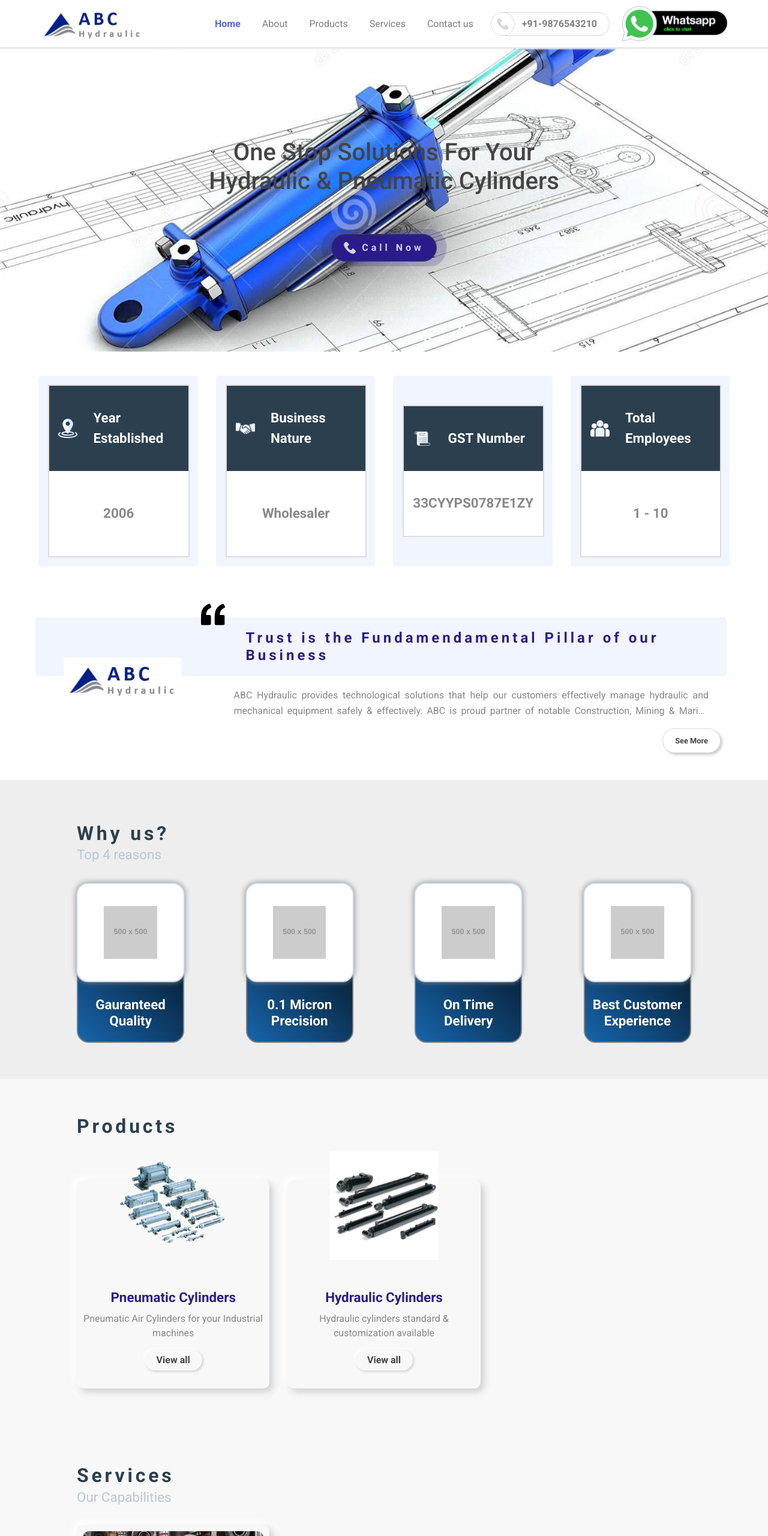
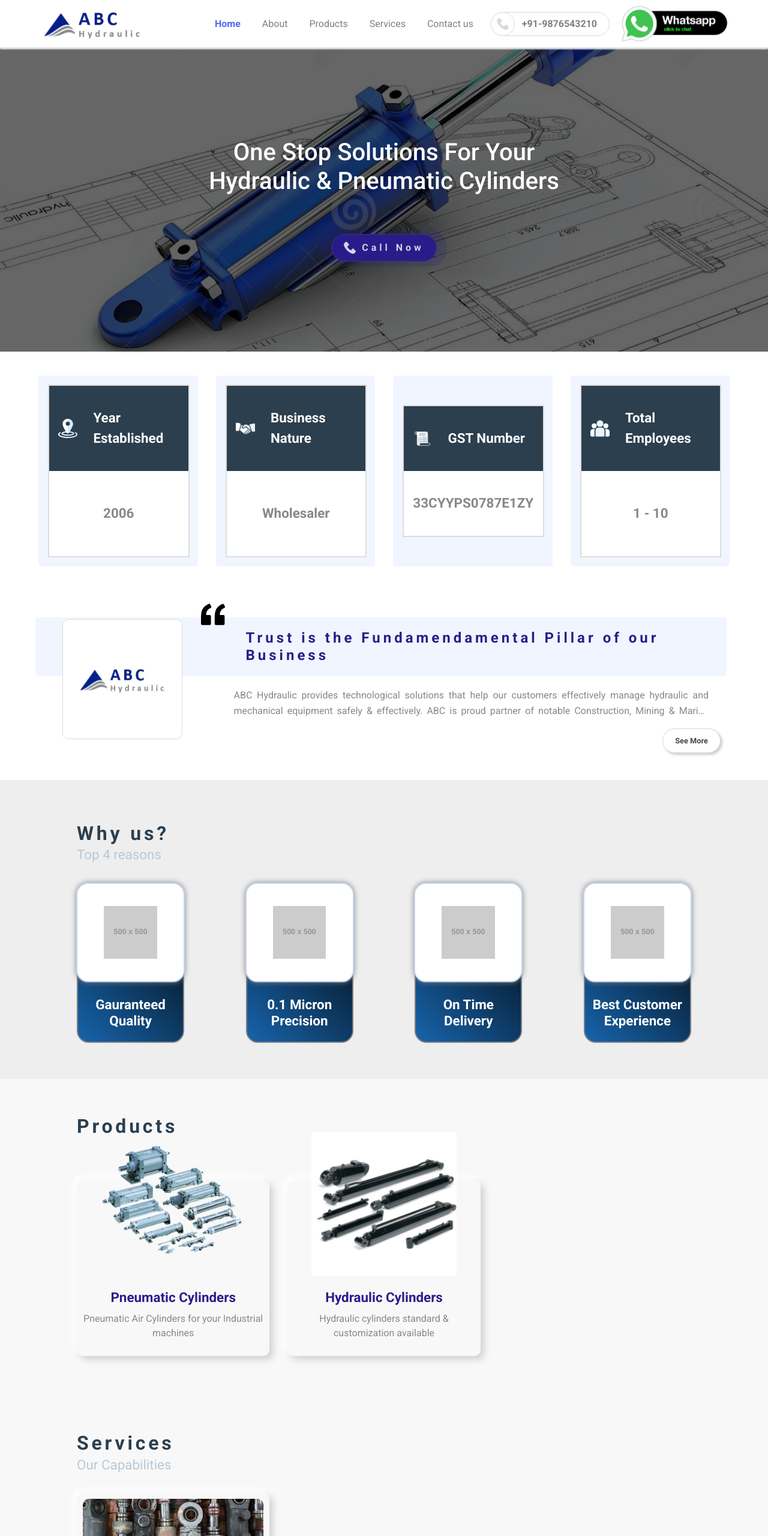
Before and after one commit to smartoreach-digital/abc-hydraulics, a website: page index.html in a window 1280 px wide. Shown: the top 2560 px of the page at 60% size. Drawn offline with nearby package versions, Linux system fonts and the light colour scheme; placeholder pictures from the web are drawn by us.

Commit message:
product links corrected

```diff
--- a/css/SW02-01.css
+++ b/css/SW02-01.css
@@ -4,7 +4,15 @@
   font-family: 'Roboto', sans-serif;
 }
 
-
+#SW02-01::after {
+  content: "";
+    position: absolute;
+    top: 0;
+    left: 0;
+    width: 100%;
+    height: 100%;
+    background-color: rgba(0,0,0,.6);
+}
 #SW02-01 {
   display: flex;
   justify-content: center;
@@ -14,6 +22,7 @@
   background-position: center;
   background-size: cover;
   margin-top: 80px;
+  position: relative;
 }
 
 .SW02-01 {
@@ -22,11 +31,12 @@
   padding-bottom: 150px;
   display: grid;
   justify-content: center;
+  z-index: 10;
 }
 .SW02-01 h1 {
   text-align: center;
   font-size: 2.5rem;
-  color: #444;
+  color: #fff;
 }
 .SW02-01 p {
   margin-top: 20px;
--- a/css/SW04-01.css
+++ b/css/SW04-01.css
@@ -25,6 +25,9 @@
   grid-gap: 30px;
   row-gap:60px;
 }
+.SW04-01-grid > a {
+  text-decoration: none;
+}
 
 .SW04-01-card {
   border-radius: 10px;
@@ -43,9 +46,9 @@ box-shadow:  6px 6px 12px #ced1d4,
 }
 
 .SW04-01-img img {
-  width: 60%;
+  width: 80%;
   object-fit: contain;
-  transform: translateY(-15%);
+  /* transform: translateY(-5%); */
 }
 
 .SW04-01-card>h3 {
--- a/css/SW08-01.css
+++ b/css/SW08-01.css
@@ -77,8 +77,18 @@
   align-items: center;
   z-index: 40;
 }
+.SW08-01-about-img-outline {
+  width: 200px;
+  height: 200px;
+  display: flex;
+  justify-content: center;
+  align-items: center;
+  border-radius: 10px;
+  border: solid 1px rgb(220,220,220);
+  background-color: #fff;
+}
 .SW08-01-about-img img {
-  width: 70%;
+  width: 80%;
   object-fit: contain;
 }
 .SW08-01-about-text {
--- a/css/SW17-01.css
+++ b/css/SW17-01.css
@@ -27,7 +27,7 @@
   background-color: #fff;
 }
 .SW17-01-card img {
-  width: 100%;
+  width: 70%;
   object-fit: contain;
 }
 
--- a/css/SW18-01.css
+++ b/css/SW18-01.css
@@ -41,11 +41,11 @@
   align-items: center;
   justify-content: center;
   font-size: 2rem;
-  background-color: rgba(0,0,0,0.2);
+  background-color: rgba(0,0,0,0.4);
   transition: 0.3s ease;
 }
 .SW18-01-card h3:hover {
-  background-color: rgba(0,0,0,0.4);
+  background-color: rgba(0,0,0,0.6);
 
 }
 
--- a/index.html
+++ b/index.html
@@ -138,7 +138,9 @@
 
     <div class="SW08-01-about">
       <div class="SW08-01-about-img">
-        <img src="/images/ABC Hydraulic Logo.JPG" alt="">
+        <div class="SW08-01-about-img-outline">
+          <img src="/images/ABC Hydraulic Logo.JPG" alt="">
+        </div>
       </div>
       <div class="SW08-01-about-text">
         <h2>Trust is the Fundamendamental Pillar of our Business</h2>
@@ -186,27 +188,24 @@
   <section id="SW04-01">
     <h2>Products</h2>
     <div class="SW04-01-grid">
+
+      <a class="" href="/products/product-category-1">
       <div class="SW04-01-card">
         <div class="SW04-01-img">
           <img src="/images/PC1.png" alt="">
         </div>
         <h3>Pneumatic Cylinders</h3>
         <p>Pneumatic Air Cylinders for your Industrial machines</p>
-        <div class="SW04-01-btn">
-          <a class="" href="/products/product-category-1">View all</a>
-        </div>
-      </div>
+      </div></a>
 
+      <a class="" href="/products/product-category-2">
       <div class="SW04-01-card">
         <div class="SW04-01-img">
           <img src="/images/PC2.jpg" alt="">
         </div>
         <h3>Hydraulic Cylinders</h3>
         <p>Hydraulic cylinders standard & customization available</p>
-        <div class="SW04-01-btn">
-          <a class="" href="/products/product-category-2">View all</a>
-        </div>
-      </div>
+      </div></a>
 
 
     </div>
```
Also changed, not shown: css/SW06-01-B.css (+9 -1 lines), products/product-category-1/index.html (+1 -1 lines), products/product-category-1/product-1.html (+2 -2 lines), products/product-category-1/product-2.html (+1 -16 lines), products/product-category-2/index.html (+1 -1 lines), products/product-category-2/product-1.html (+1 -1 lines), images/ceo.png.
